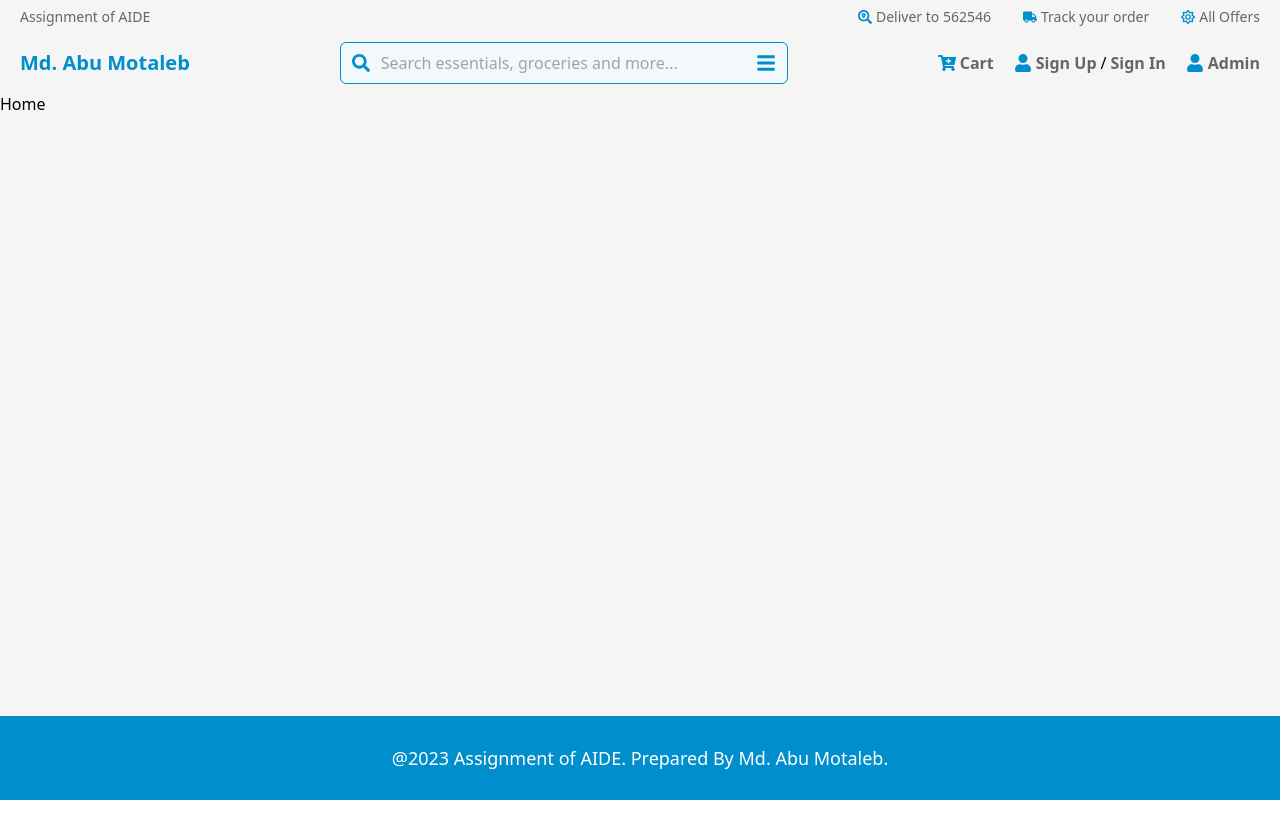
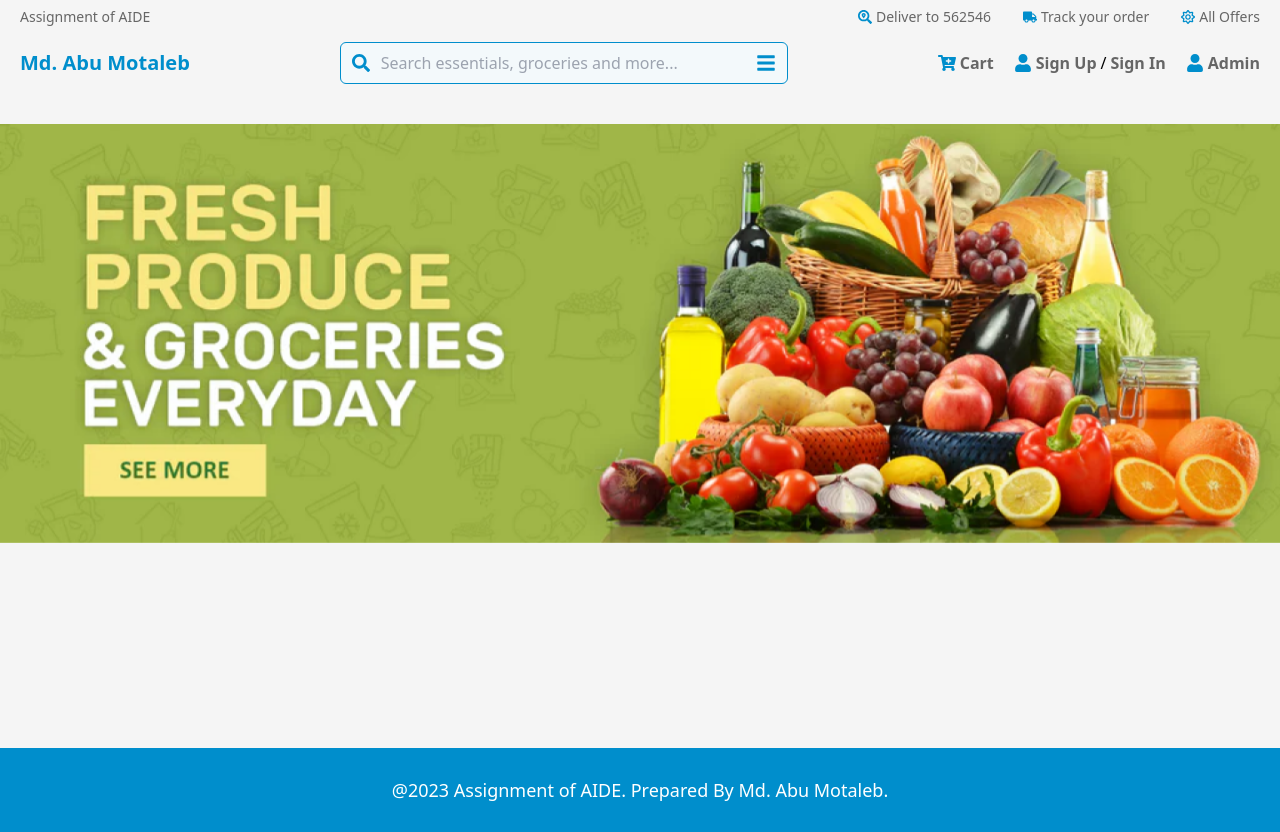
Before and after one commit to abumotaleb99/aide, a React (Vite) app: page / in a window 1280 px wide. Before the commit the page ends 800 px from the top, so only its background shows below. Built offline with nearby package versions, Linux system fonts and the light colour scheme.

Commit message:
added banner

```diff
--- a/package.json
+++ b/package.json
@@ -17,7 +17,8 @@
     "react-dom": "^18.2.0",
     "react-icons": "^4.10.1",
     "react-router-dom": "^6.14.1",
-    "sort-by": "^1.2.0"
+    "sort-by": "^1.2.0",
+    "swiper": "^10.0.4"
   },
   "devDependencies": {
     "@types/react": "^18.2.14",
--- a/src/pages/Home/Home.jsx
+++ b/src/pages/Home/Home.jsx
@@ -1,9 +1,10 @@
 import React from "react";
+import Slider from "./Slider";
 
 const Home = () => {
   return (
     <div>
-      <h2>Home</h2>
+      <Slider />
     </div>
   );
 };
--- /dev/null
+++ b/src/pages/Home/Slider.jsx
@@ -0,0 +1,30 @@
+import React, { useRef, useState } from "react";
+import { Swiper, SwiperSlide } from "swiper/react";
+import "swiper/css";
+import bannerImage from "../../assets/banner/banner.png";
+
+const Slider = () => {
+  return (
+    <div className="w-full md:max-w-[1440px] mx-auto px-4 mt-6 md:px-0 lg:mt-8">
+      <Swiper className="mySwiper max-h-[450px]">
+        <SwiperSlide>
+          <div>
+            <img src={bannerImage} className="w-full object-cover" alt="" />
+          </div>
+        </SwiperSlide>
+        <SwiperSlide>
+          <div>
+            <img src={bannerImage} className="w-full object-cover" alt="" />
+          </div>
+        </SwiperSlide>
+        <SwiperSlide>
+          <div>
+            <img src={bannerImage} className="w-full object-cover" alt="" />
+          </div>
+        </SwiperSlide>
+      </Swiper>
+    </div>
+  );
+};
+
+export default Slider;
```
Also changed, not shown: src/assets/banner/banner.png (added), 1 other file (tests, documents, lock files or other folders).
